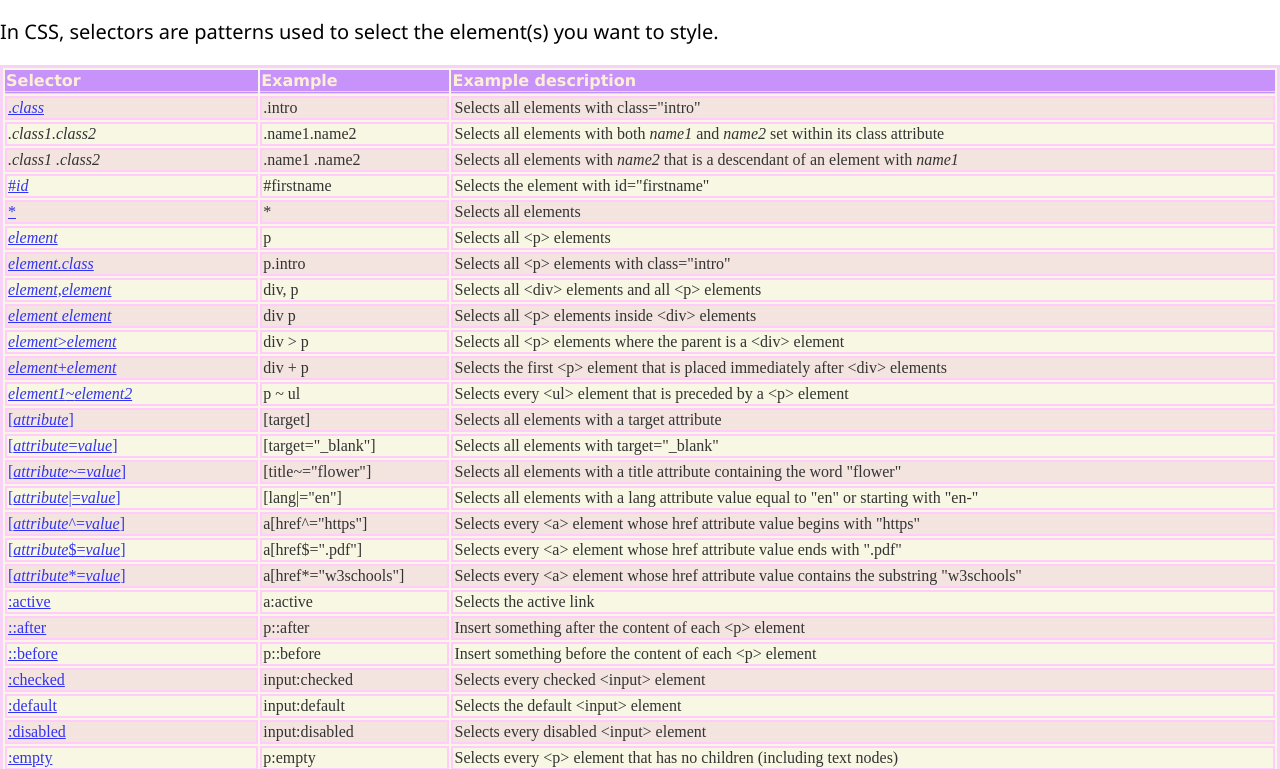
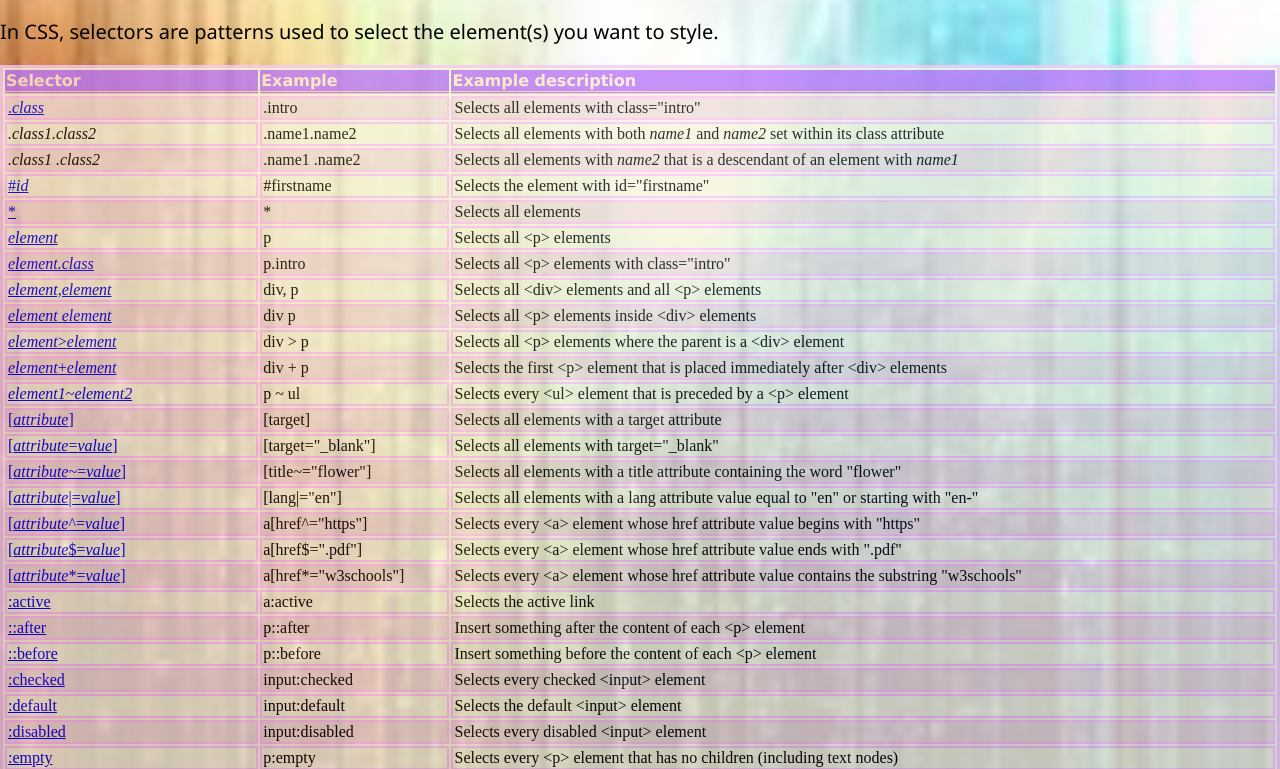
Before and after one commit to Julian-T-86/css-selectors, a plain HTML site: page index.html in a window 1280 px wide. Shown: the part 107-876 px from the top of the page. Drawn offline with Linux system fonts and the light colour scheme.

Commit message:
Update styles.css
updated link to background image

```diff
--- a/styles.css
+++ b/styles.css
@@ -11,7 +11,7 @@ p {
 }
 
 body {
-    background-image: url("/Cheat Sheet/OIP.jpg");
+    background-image: url("./OIP.jpg");
     background-size: cover;
     margin: 0;
 }
```
